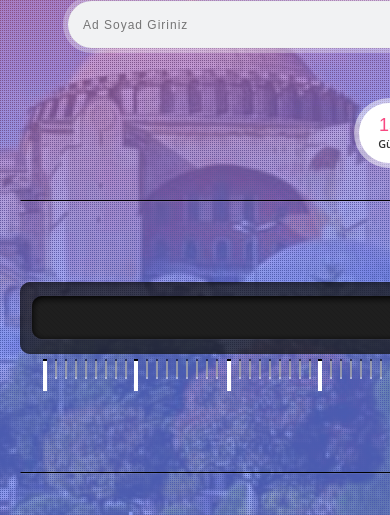
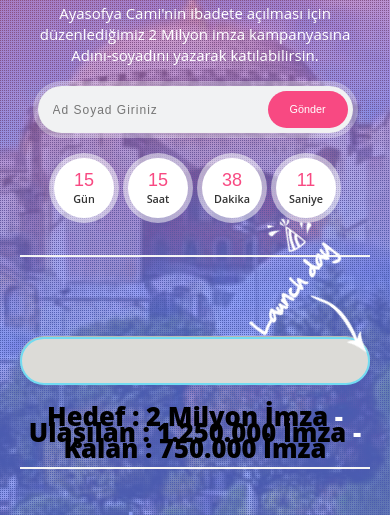
Before and after one commit to otontas11/ayasofya, a plain HTML site: page index.html in a window 390 px wide. Shown: the part 208-723 px from the top of the page. Drawn offline with Linux system fonts and the light colour scheme; files whose address does not match are found by name.

Commit message:
respnsive

```diff
--- a/07-comming-soon/css/responsive.css
+++ b/07-comming-soon/css/responsive.css
@@ -34,7 +34,7 @@
 	3. MAIN SECTION
 	--------------------------------- */
 
-	.main-area{ padding-bottom: 80px; }
+
 
 	.main-area .email-input-area{ margin: 5% auto; width: 90%; height: 47px; }
 
--- a/07-comming-soon/css/styles.css
+++ b/07-comming-soon/css/styles.css
@@ -58,13 +58,13 @@
 
 p {
   line-height: 1.6;
-  font-size: 1.05em;
+  font-size: 1.25em;
   font-weight: 400;
   color: #555;
 }
 
 h1 {
-  font-size: 3.5em;
+  font-size: 4.5em;
   line-height: 1;
 }
 h2 {
@@ -256,7 +256,7 @@
 .main-area .email-input-area {
   margin: 40px auto;
   position: relative;
-  width: 450px;
+  width: 600px;
   height: 53px;
 }
 
@@ -310,8 +310,8 @@
   position: relative;
   display: inline-block;
   margin: 12px;
-  height: 90px;
-  width: 90px;
+  height: 100px;
+  width: 100px;
   border-radius: 100px;
   box-shadow: 0px 0px 0px 5px rgba(255, 255, 255, 0.5);
   background: #fff;
--- a/common-css/lineBar.css
+++ b/common-css/lineBar.css
@@ -1,11 +1,20 @@
 .wrapper {
-  width: 960px;
-
+  max-width: 960px;
   margin: 0 auto;
   text-align: center;
   padding-top: 20px;
+  position: relative;
 }
+.hedefler{
+  font-weight: 900;
+color: black;
+font-size: 1.6rem;
+line-height: 1rem;
+}
+.hedefler b{
+  font-weight: 900;
 
+}
 p.credit {
   font-size: 12px;
   margin-top: 40px;
@@ -15,9 +24,9 @@
 .hr {
   display: block;
   border: none;
-  width: 960px;
+  max-width: 960px;
   height: 2px;
-  background: url(/images/divider.png);
+  background-color: whitesmoke;
   margin: 10px 0;
 }
 
@@ -27,8 +36,8 @@
 
 .progress {
   height: 110px;
-  margin: 80px 0;
-  background: url(/images/progress-container.png) no-repeat;
+  margin: 80px 0 30px 0;
+   background: url(/images/progress-container.png) no-repeat;
   position: relative;
 }
 
@@ -52,8 +61,7 @@
 
 .progress-bar {
   height: 43px;
-  background-image: linear-gradient(to bottom, #9fbff4 0%, #555bb4 100%);
-
+  background: #72dbf1 url(/images/progress-bar.png) repeat-x;
   position: absolute;
   top: 14px;
   left: 0px;
@@ -62,13 +70,14 @@
   font-size: 1.8rem;
   display: flex;
   justify-content: center;
-align-items: center;
+  align-items: center;
+  margin-left: 13px;
 }
 
 .progress-bar-container {
-  width: 930px;
+  max-width: 930px;
   height: 70px;
-  margin-left: 13px;
+  /* margin-left: 13px; */
   position: relative;
 }
 
@@ -156,3 +165,67 @@
 .tipsy-container {
   border: 1px solid green;
 }
+
+@media only screen and (max-width: 992px) {
+  .progress {
+    height: 110px;
+    margin: 80px 0 20px 0;
+    background: initial;
+
+    border-radius: 2rem !important;
+
+    font-size: 0.75rem;
+    background-color: #e9ecef;
+    height: 3rem;
+    background: #dcdbd7;
+
+    box-shadow: 0 -1px 0 #bab9b4;
+    margin-bottom: 24px;
+
+    border: 2px solid #72dbf1;
+  }
+
+
+  .txt-launch-day-hat {
+    background: url(/images/txt-launch-day-hat.png) no-repeat;
+    width: 117px;
+    height: 159px;
+    position: absolute;
+    top: -120px;
+    right: -45px;
+    right: 0px;
+    transform: rotate(-50deg);
+  }
+
+
+  .progress {
+    height: 110px;
+    margin: 80px 0 20px 0;
+
+    background: initial;
+
+    border-radius: 2rem !important;
+
+    font-size: 0.75rem;
+    background-color: #e9ecef;
+    height: 3rem;
+    background: #dcdbd7;
+
+    box-shadow: 0 -1px 0 #bab9b4;
+    margin-bottom: 24px;
+
+    border: 2px solid #72dbf1;
+  }
+  .progress-bar {
+    border-radius: 2rem;
+    top: 0;
+    height: 100%;
+    margin-left: initial;
+  }
+  .progress-bar-container {
+    height: 45px;
+  }
+  .list-heading {
+    display: none !important;
+  }
+}
--- a/index.html
+++ b/index.html
@@ -27,7 +27,7 @@
   </head>
   <body id="page">
     <ul class="cb-slideshow">
-      http://127.0.0.1:8080/07-comming-soon.html
+
       <li><span>Image 01</span><div><h3>İslam'ın</h3></div></li>
       <li><span>Image 02</span><div><h3>Beklediği</h3></div></li>
       <li><span>Image 03</span><div><h3>En Şerefli</h3></div></li>
@@ -88,10 +88,16 @@
 			</section>
 
 
-
+  <div>  <p class="hedefler ">
+             <b>Hedef : 2 Milyon İmza</b> <span class=" font-white">-</span>
+             <b>Ulaşılan : 1.250.000 İmza</b> <span class=" font-white">-</span>
+             <b>Kalan : 750.000 İmza</b>
+            </p></div>
             <div class="hr"></div>
             <div class="clear"></div>
+
           </div>
+
           <ul class="social-btn">
             <li class="list-heading">Bizim Takip Edin</li>
             <li>
```
